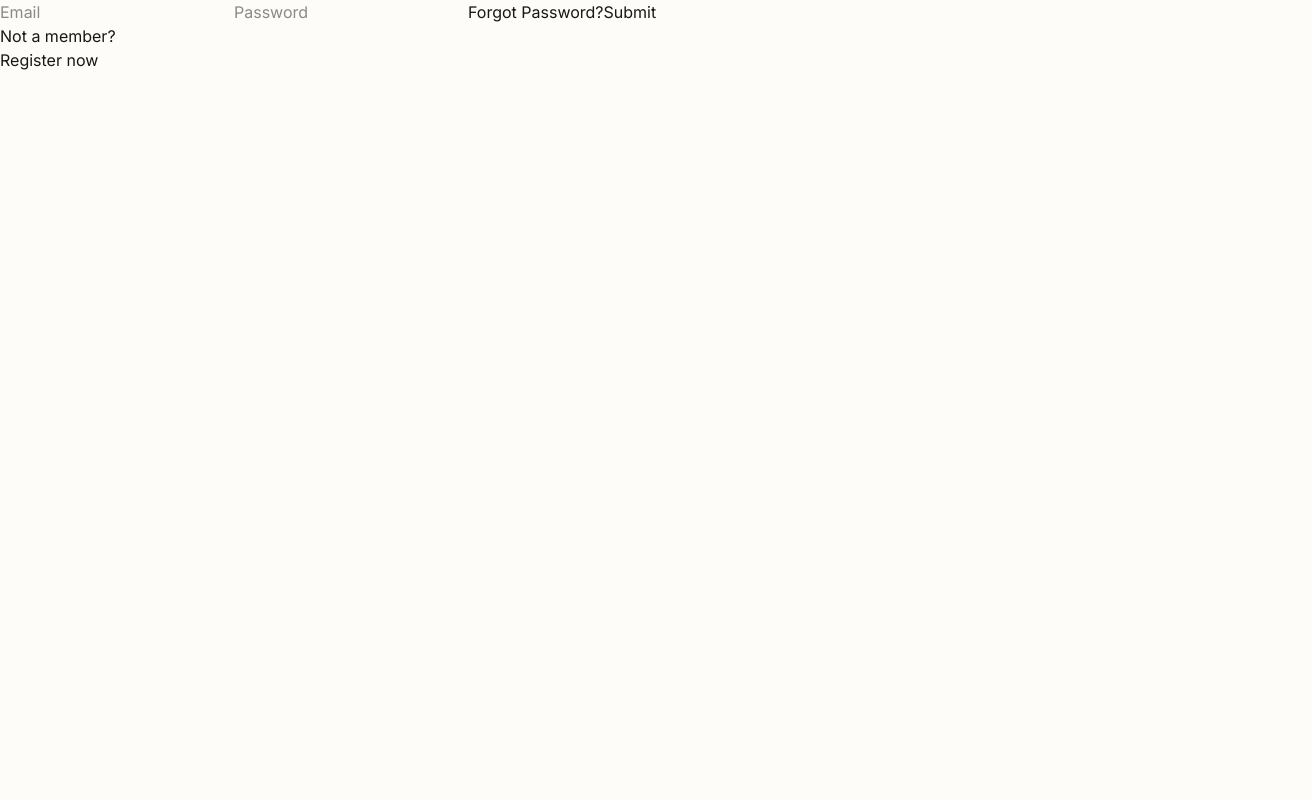
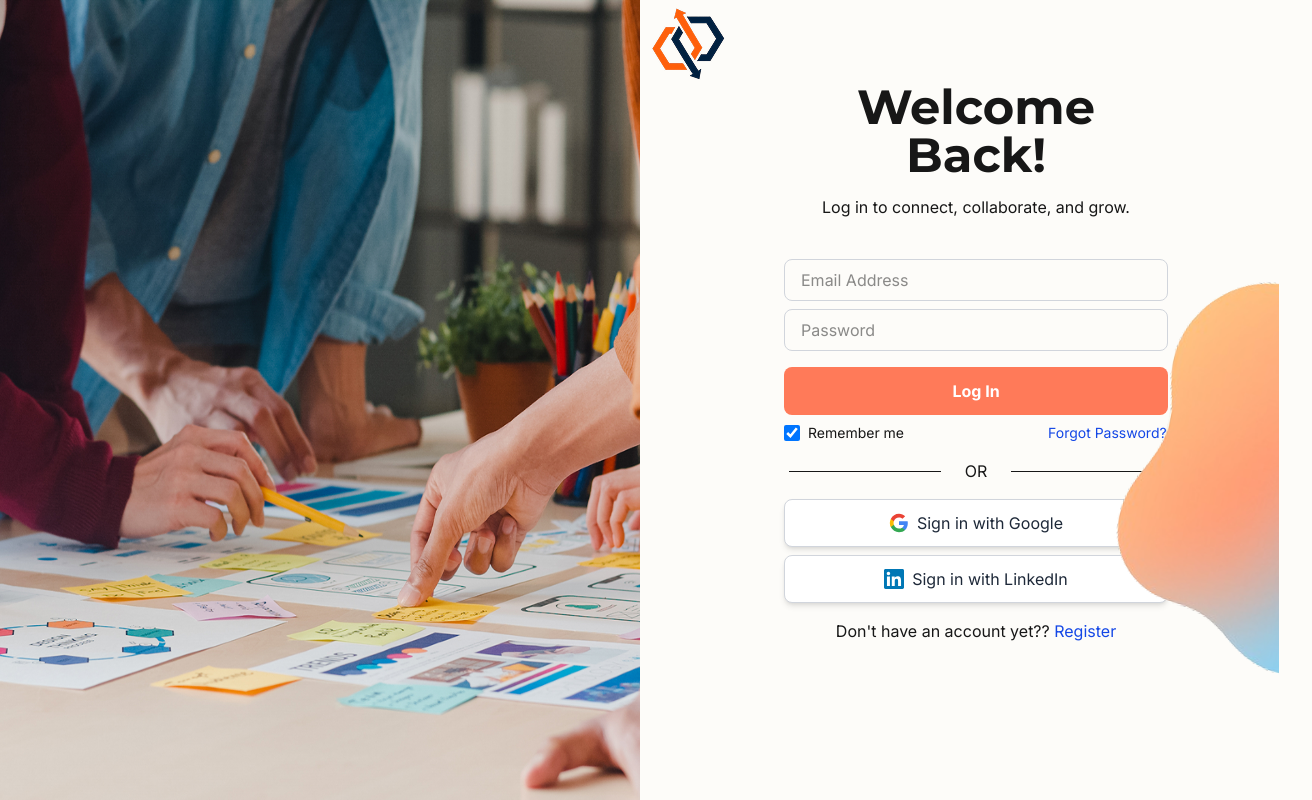
Before and after one commit to JonBabao/SWAP-Skills-Without-A-Price, a Next.js app: page /auth/login in a window 1280 px wide. Shown: the whole page, 1312 px wide, since content can reach past the window. Built offline with nearby package versions, Linux system fonts and the light colour scheme; no server answers.

Commit message:
Add UI/UX to Login.tsx and session persistence

```diff
--- a/src/app/components/Login.tsx
+++ b/src/app/components/Login.tsx
@@ -4,12 +4,19 @@ import React, { useState } from 'react';
 import { createClient } from '../../../lib/supabase/client';
 import { useRouter } from 'next/navigation';
 import Link from "next/link";
+import GoogleSignInButton from './GoogleSignIn';
+import LinkedInSignInButton from './LinkedInSignIn';
+import AuthImage from '../../../public/images/authimage.png'
+import Blob from '../../../public/images/blobRegister.png'
+import Logo from '../../../public/images/logoBig.png'
+import OrangeButton from '../styles/orangeButton';
 
 const Login: React.FC = () => {
     const supabase = createClient();
     const [identifier, setIdentifier] = useState("");
     const [password, setPassword] = useState("");
     const [error, setError] = useState("");
+    const [rememberMe, setRememberMe] = useState(true);
     const router = useRouter();
 
     const handleSubmit = async (e: React.FormEvent) => {
@@ -26,6 +33,12 @@ const Login: React.FC = () => {
             password: password,
         });
 
+        if (!rememberMe) {
+            window.addEventListener('beforeunload', () => {
+              supabase.auth.signOut();
+            });
+        }
+
         if (error || !data || !data.user) {
             setError(error?.message || "Invalid credentials. Please try again.");
 
@@ -33,14 +46,16 @@ const Login: React.FC = () => {
         }
 
         const user = data.user;
+        console.log("userid:" + user.id)
 
         const { data: existingProfile, error: profileError } = await supabase
             .from("profiles")
             .select("id, username, email")
             .eq("id", user.id)
             .single();
-
+        console.log(existingProfile)
         if (!existingProfile) {
+            console.log("profile not existing")
             const { error: insertError } = await supabase
                 .from("profiles")
                 .insert([{ id: user.id, username: user.user_metadata.username, email: user.email }]);
@@ -70,43 +85,90 @@ const Login: React.FC = () => {
     };
 
     return(
-        <div>
-            <form onSubmit={handleSubmit}>
+        <div className="flex flex-row">
+            <img
+                src={AuthImage.src}
+                alt="Auth Image"
+                className="h-screen w-[50vw]"
+            />
+
+            <section className="flex flex-col items-center px-36 text-center w-full">
+                <img
+                    src={Logo.src}
+                    alt="Logo"
+                    className="self-start -ml-36"
+                />
+                <h2 className="montserrat text-5xl font-bold">Welcome Back!</h2>
+                <p className="my-4">Log in to connect, collaborate, and grow.</p>
+
+                <img
+                    src={Blob.src}
+                    className="absolute right-0 scale-75 -mr-12 mt-22"
+                />
+
+
+                <form onSubmit={handleSubmit} className="flex flex-col mt-6">
                     <input
-                    id="identifier"
-                    type="text"
+                        type="email"
                         value={identifier}
                         onChange={(e) => setIdentifier(e.target.value)}
-                    placeholder="Email"
+                        placeholder="Email Address"
+                        className="w-96 px-4 py-2 mb-2 border-1 border-gray-300 rounded-lg"
                         required
                     />
                     <input
-                    id="password"
                         type="password"
                         value={password}
                         onChange={(e) => setPassword(e.target.value)}
                         placeholder="Password"
+                        className="w-96 px-4 py-2 mb-2 border-1 border-gray-300 rounded-lg mb-4"
                         required
                     />
+
+                    {error && <p className="text-red-500">{error}</p>}
+
+
+                    <OrangeButton type="submit" style={{ height: "3rem"}}>Log In</OrangeButton>
+
+                    <div className="flex flex-row items-center mt-2 w-full">
+                        <input
+                            type="checkbox"
+                            id="rememberMe"
+                            checked={rememberMe}
+                            onChange={(e) => setRememberMe(e.target.checked)}
+                            className="mr-2 h-4 w-4 rounded-lg border-gray-300 text-blue-600 focus:ring-blue-500"
+                        />
+                        <label htmlFor="rememberMe" className="text-sm">
+                            Remember me
+                        </label>
                         <button
                             type="button"
                             onClick={handleForgotPassword}
+                            className="text-sm right-0 cursor-pointer text-blue-700 ml-36"
                         >
                             Forgot Password?
                         </button>
-                <button type="submit">
-                    Submit
-                </button>
+                    </div>
 
-                <div>
-                    <p>Not a member?&nbsp;</p>
-                    <Link href="/auth/register">
-                        <button type="button">
-                            Register now
-                        </button>
+                </form>
+                <div className="flex flex-row my-4 items-center">
+                    <hr className="w-38" />
+                    <p className="px-6">OR</p>
+                    <hr className="w-38" />
+                </div>
+                <div className="space-y-2">
+                    <GoogleSignInButton />
+                    <LinkedInSignInButton />
+                </div>
+
+                <p className="mt-4">Don't have an account yet??&nbsp;
+                    <Link href="/auth/register" className="text-blue-700">
+                        Register
                     </Link>
-                </div>
-            </form>
+                </p>
+
+            </section>
+
         </div>
     );
 };
```
Lines whose indentation alone changed are shown as unchanged.
